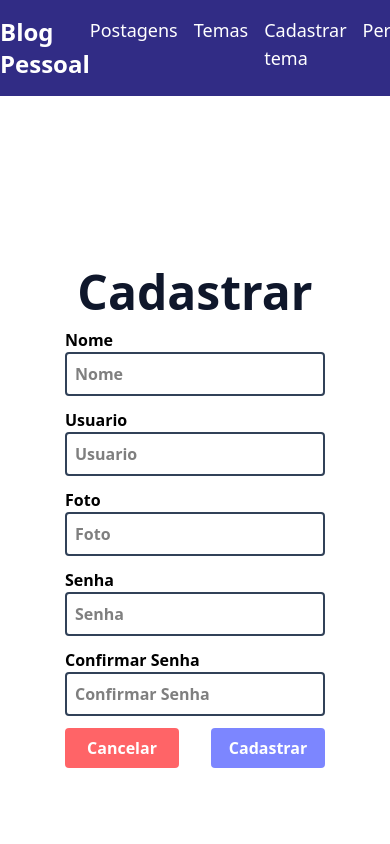
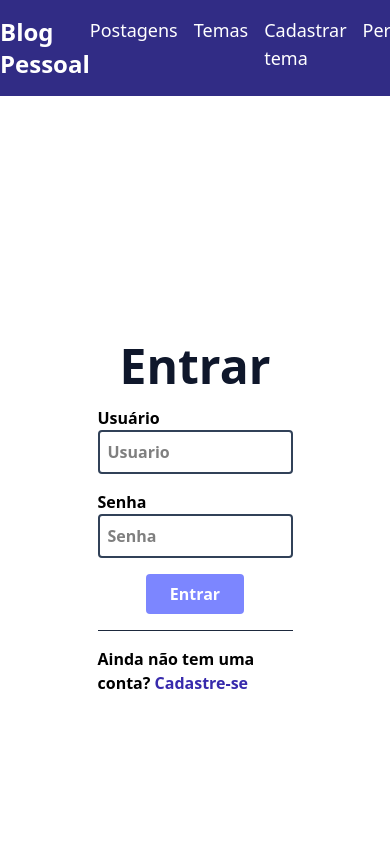
Before and after one commit to Eduarddoribeiro/blog-pessoal-react, a React (Vite) app: page / in a window 390 px wide. Shown: the top 844 px of the page. Built offline with nearby package versions, Linux system fonts and the light colour scheme.

Commit message:
feat: estiliza página de login com tailwind

```diff
--- a/src/App.tsx
+++ b/src/App.tsx
@@ -3,6 +3,7 @@
 import Navbar from "./components/navbar/Navbar"
 import Home from "./pages/home/Home"
 import Cadastro from './pages/cadastro/Cadastro'
+import Login from './pages/login/Login'
 
 function App() {
 
@@ -12,8 +13,9 @@
         <Navbar />
         <div className="min-h-[80vh]">
           <Routes>
-          <Route path="/" element={<Cadastro />}></Route>
+            <Route path="/" element={<Login />}></Route>
             <Route path="/home" element={<Home />}></Route>
+            <Route path="/cadastro" element={<Cadastro />}></Route>
           </Routes>
         </div>
         <Footer />
--- /dev/null
+++ b/src/pages/login/Login.tsx
@@ -0,0 +1,55 @@
+import { Link } from "react-router-dom";
+
+function Login() {
+
+    return (
+        <>
+            <div className="grid grid-cols-1 lg:grid-cols-2 h-screen place-items-center font-bold ">
+                <form className="flex justify-center items-center flex-col w-1/2 gap-4 ">
+                    <h2 className="text-slate-900 text-5xl ">Entrar</h2>
+                    <div className="flex flex-col w-full">
+                        <label htmlFor="usuario">Usuário</label>
+                        <input
+                            type="text"
+                            id="usuario"
+                            name="usuario"
+                            placeholder="Usuario"
+                            className="border-2 border-slate-700 rounded p-2"
+
+                        />
+                    </div>
+                    <div className="flex flex-col w-full">
+                        <label htmlFor="senha">Senha</label>
+                        <input
+                            type="password"
+                            id="senha"
+                            name="senha"
+                            placeholder="Senha"
+                            className="border-2 border-slate-700 rounded p-2"
+
+                        />
+                    </div>
+                    <button
+                        type='submit'
+                        className="rounded bg-indigo-400 flex justify-center hover:bg-indigo-900 text-white w-1/2 py-2"
+                    >
+                        <span>Entrar</span>
+                    </button>
+
+                    <hr className="border-slate-800 w-full" />
+
+                    <p>
+                        Ainda não tem uma conta?{' '}
+                        <Link to="/cadastro" className="text-indigo-800 hover:underline">
+                            Cadastre-se
+                        </Link>
+                    </p>
+                </form>
+                <div className="bg-[url('https://i.imgur.com/ZZFAmzo.jpg')] lg:block hidden bg-no-repeat w-full min-h-screen bg-cover bg-center">
+                </div>
+            </div>
+        </>
+    );
+}
+
+export default Login;
```
Lines whose indentation alone changed are shown as unchanged.
